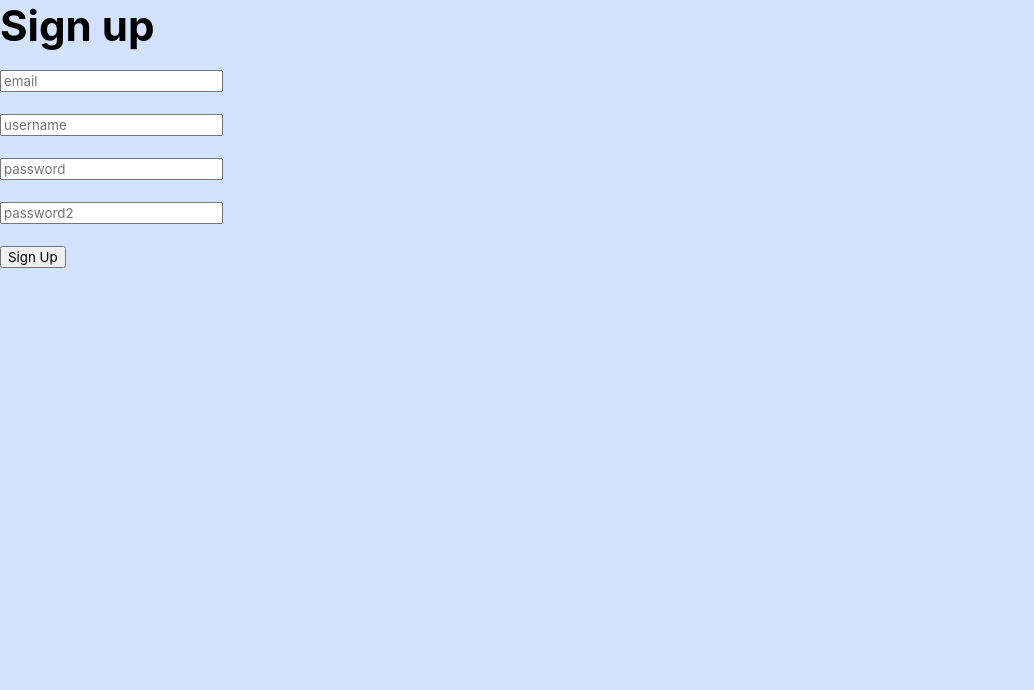
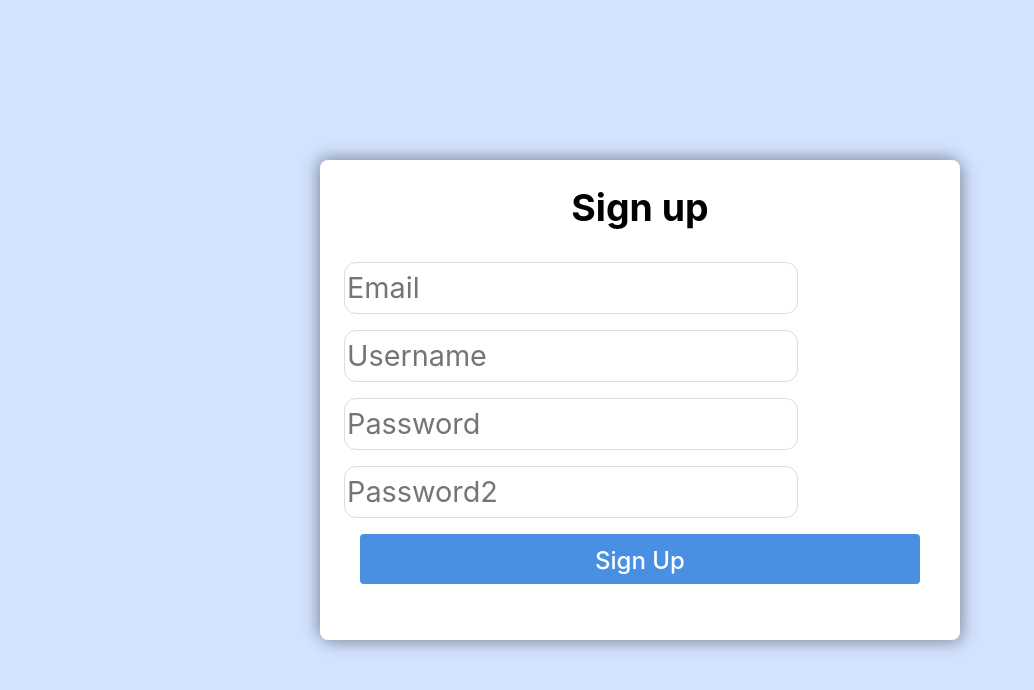
Before and after one commit to Panfi98/BrainsFrontend, a React (Vite) app: page /signup in a window 1280 px wide. Shown: the top 690 px of the page, without its empty margins (0-1034 px from the left). Built offline with nearby package versions, Linux system fonts and the light colour scheme.

Commit message:
added css

```diff
--- a/src/Components/Authorization/Login.css
+++ b/src/Components/Authorization/Login.css
@@ -1,11 +1,4 @@
 .login-container{
-    width: 100vw;
-    height: 100vh;
-    background-color: #D3E3FF;
-    font-size: 36px;
-}
-
-.signup-container{
     width: 100vw;
     height: 100vh;
     background-color: #D3E3FF;
--- a/src/Components/Authorization/SignUp.css
+++ b/src/Components/Authorization/SignUp.css
@@ -1,6 +1,84 @@
 .signup-container{
-    width: 100vw;
-    height: 100vh;
+    width: 100dvw;
+    height: 100dvh;
     background-color: #D3E3FF;
-    font-size: 36px;
+    font-size: 2rem;
 }
+
+.signup {
+    background-color: #ffffff;
+    border-radius: 0.5rem;
+    display: flex;
+    flex-direction: column;
+    align-items: center;
+    justify-content: center;
+    position:absolute;
+    gap: 1rem;
+    left:50%;
+    top:25%;
+    transform:translate(-50%,-50%);
+    box-shadow: 4px 4px 16px #00000040,
+    -4px -4px 16px #00000040;
+}
+
+.signup input {
+    margin-top: 1rem;
+    width: 35dvw;
+    height: 6dvh;
+    border: 1px solid #ddd;
+    border-radius: 12px;
+    font-size: 1.8rem;
+    transition: border-color 0.2s ease-in-out;
+    text-transform: capitalize;
+}
+
+.text-input input:focus {
+    outline: none;
+    border-color: #4a90e2;
+    box-shadow: 0 0 0 2px rgba(74, 144, 226, 0.2);
+}
+
+.signup button {
+    background-color: #4a90e2;
+    margin: 1rem;
+    color: white;
+    border: none;
+    border-radius: 4px;
+    padding: 12px;
+    width: 70dvh;
+    height: 50px;
+    font-size: 24px;
+    font-weight: 500;
+    cursor: pointer;
+    transition: background-color 0.2s ease;
+}
+
+.signup button:hover {
+    background-color: #3a7bc8;
+}
+
+.signup button:active {
+    background-color: #2d6db5;
+}
+
+
+/* For landscape orientation (width > height) */
+@media (orientation: landscape) {
+    .signup {
+        width: 50dvw;
+        height: 60dvh;
+        margin: 200px auto;
+    }
+    .signup button {
+
+    }
+}
+
+/* For portrait orientation (height >= width) */
+@media (orientation: portrait) {
+    .signup {
+        width: 80dvw;
+        height: 35dvh;
+        margin: 50px auto;
+    }
+}
--- a/src/Components/Authorization/SignUp.jsx
+++ b/src/Components/Authorization/SignUp.jsx
@@ -1,3 +1,4 @@
+import './SignUp.css'
 import { useNavigate } from "react-router-dom";
 import { useState } from "react";
 import { TextInput } from "../Input Field/TextInput.jsx";
```
